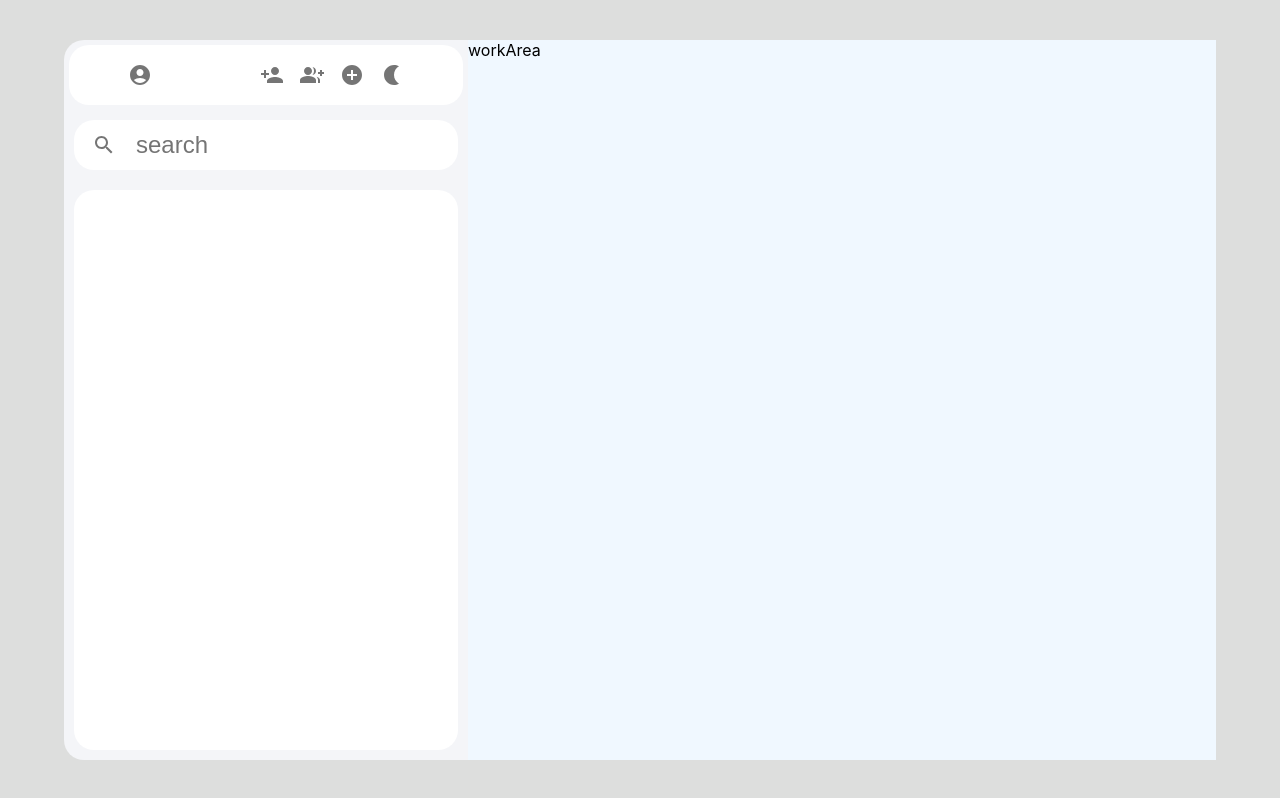
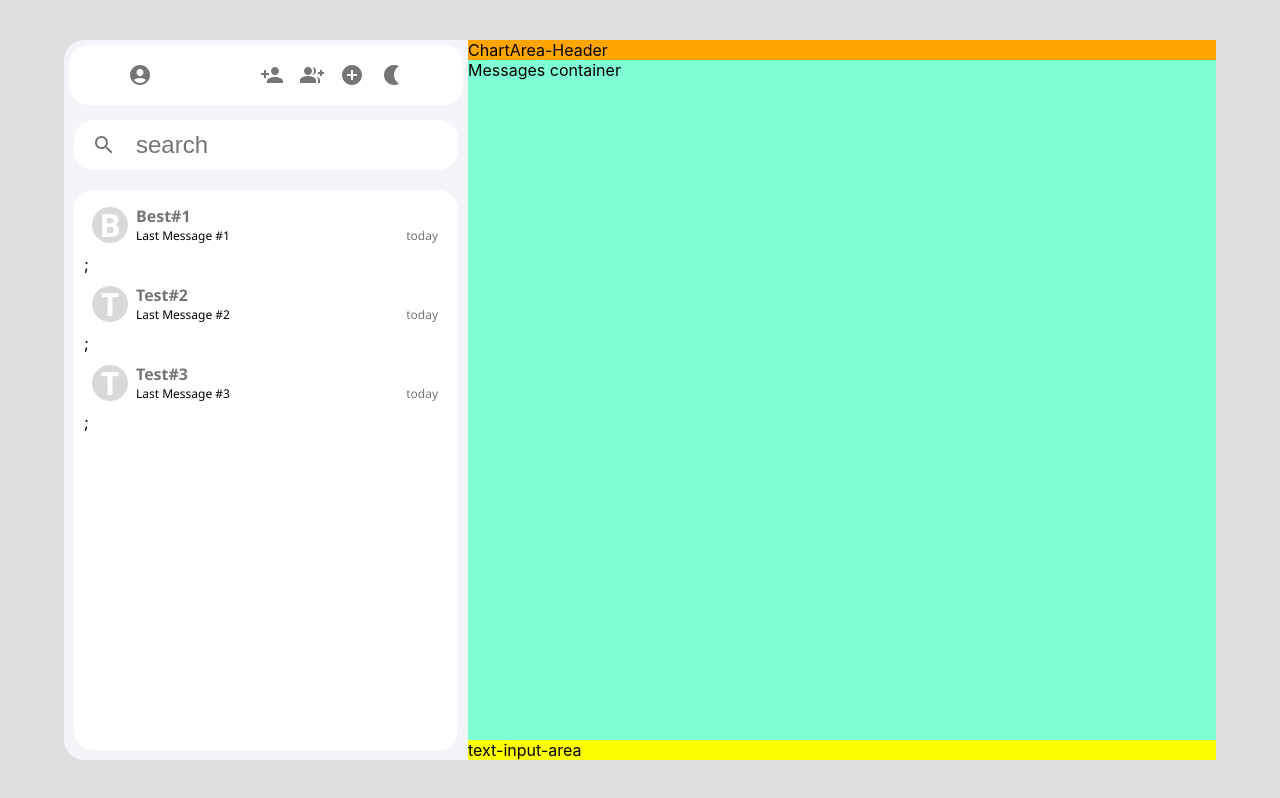
Before and after one commit to gokulkrishnan63/chat_app, a React (Create React App) app: page / in a window 1280 px wide. Built offline with nearby package versions, Linux system fonts and the light colour scheme.

Commit message:
new file added chatArea

```diff
--- /dev/null
+++ b/src/components/ChatArea.jsx
@@ -0,0 +1,13 @@
+import React from "react";
+import "./myStyles.css";
+
+const ChatArea = () => {
+  return <div className="chatArea-container">
+
+    <div className="chatArea-header">ChartArea-Header</div>
+    <div className="messages-container">Messages container</div>
+    <div className="text-input-area"> text-input-area</div>
+  </div>;
+};
+
+export default ChatArea;
--- a/src/components/MainContainer.jsx
+++ b/src/components/MainContainer.jsx
@@ -1,15 +1,17 @@
 import React from "react";
 import "./myStyles.css";
 import Sidebar from "./Sidebar";
-import WorkArea from "./workArea";
+import ChatArea from "./ChatArea";
 
 function MainComponents() {
   return (
     <>
       <div className="main-container">
         <Sidebar />
-        <WorkArea />
+      <ChatArea/>
+
       </div>
+
     </>
   );
 }
--- a/src/components/Sidebar.jsx
+++ b/src/components/Sidebar.jsx
@@ -1,14 +1,20 @@
-import React from "react";
+import React, { useState } from "react";
+// material icon react
 import AccountCircleIcon from "@mui/icons-material/AccountCircle";
 import PersonAddIcon from "@mui/icons-material/PersonAdd";
 import GroupAddIcon from "@mui/icons-material/GroupAdd";
 import AddCircleIcon from "@mui/icons-material/AddCircle";
 import NightlightIcon from "@mui/icons-material/Nightlight";
-import SearchIcon from '@mui/icons-material/Search';
+import SearchIcon from "@mui/icons-material/Search";
 import { IconButton } from "@mui/material";
 import Conversations from "./conversations";
 
 function Sidebar() {
+  const [conversations] = useState([
+    { name: "Best#1", lastMessage: "Last Message #1", timeStamp: "today" },
+    { name: "Test#2", lastMessage: "Last Message #2", timeStamp: "today" },
+    { name: "Test#3", lastMessage: "Last Message #3", timeStamp: "today" },
+  ]);
   return (
     <div className="sidebar-container">
       <div className="sb-header">
@@ -33,16 +39,19 @@ function Sidebar() {
         </div>
       </div>
       <div className="sb-search">
-      <IconButton>
-      <SearchIcon />
-
-      </IconButton>
-      <input type="text" placeholder="search" className="search_box"/>
-
+        <IconButton>
+          <SearchIcon />
+        </IconButton>
+        <input type="text" placeholder="search" className="search_box" />
       </div>
       <div className="sb-conversations">
-        <Conversations />
-         </div>
+        {conversations.map((conversation,index) => (
+          <div key={index}>
+           <Conversations props={conversation} />;
+
+          </div>
+        ))}
+      </div>
     </div>
   );
 }
--- a/src/components/conversations.jsx
+++ b/src/components/conversations.jsx
@@ -1,9 +1,14 @@
+const Conversations = ({props}) => {
+  return (
+    <div className="conversation-container">
+      {/* we extrated the first letter to set as icon */}
+      <p className="con-icon">{props.name[0]}</p>
+      <p className="con-title">{props.name}</p>
+      <p className="con-lastMessage">{props.lastMessage}</p>
+      <p className="con-timeStamp">{props.timeStamp}</p>
 
-const Conversations=()=>{
-return(
-    <>
-    </>
-)
-}
+    </div>
+  )
+};
 
-export default Conversations
+export default Conversations;
--- a/src/components/myStyles.css
+++ b/src/components/myStyles.css
@@ -1,4 +1,4 @@
-.main-container{
+.main-container {
   background-color: #f4f5f8;
   height: 90vh;
   display: flex;
@@ -6,49 +6,126 @@
   border-radius: 20px;
 }
 /* sidebar container */
-.sidebar-container{
-    flex:0.3;
+.sidebar-container {
+  flex: 0.3;
   display: flex;
   flex-direction: column;
 }
 
-.sb-header{
+.sb-header {
   background-color: white;
   border-radius: 20px;
-  padding:10px 5px;
-  margin:5px;
+  padding: 10px 5px;
+  margin: 5px;
   display: flex;
   justify-content: space-around;
 }
-.sb-search{
+.sb-search {
   background-color: white;
   border-radius: 20px;
-  padding:5px 10px;
-  margin:10px;
+  padding: 5px 10px;
+  margin: 10px;
   display: flex;
   align-items: center;
+}
+.search_box {
+  outline-width: 0;
+  border: none;
+  font-size: 1.5rem;
+  margin-left: 10px;
+}
+
+.sb-conversations {
+  background-color: white;
+  border-radius: 20px;
+  padding: 5px 10px;
+  margin: 10px;
+  flex: 1;
+}
+
+/* ------------------------------------ */
+
+/* workarea component */
+.workArea-container {
+  background-color: aliceblue;
+  flex: 0.7;
+}
+
+/* ----------------------- */
+
+/* conversation component */
+
+.conversation-container {
+  display: grid;
+  grid-template-columns: 32px auto auto;
+  grid-template-rows: auto auto;
+  column-gap: 10px;
+  padding: 5px;
+  margin: 5px;
+  border-radius: 20px;
+}
+
+.con-icon {
+  grid-area: 1/1/3/2;
+
+  display: flex;
+  justify-content: center;
+  align-items: center;
+  background-color: #d9d9d9;
+
+  font-family: "Segoe UI", Tahoma, Geneva, Verdana, sans-serif;
+  font-size: 2rem;
+  font-weight: bolder;
+  color: white;
+  height: 32px;
+  width: 32px;
+  padding: 2px;
+
+  border-radius: 50px;
+  justify-self: center;
+  align-self: center;
+}
+
+.con-title{
+  grid-area:1/2/2/4;
+  font-family: 'Segoe UI', Tahoma, Geneva, Verdana, sans-serif;
+  font-weight: bold;
+  color:rgba(0,0,0,0.54)
+}
+
+.con-timeStamp{
+  justify-self: flex-end;
+  font-family: 'Segoe UI', Tahoma, Geneva, Verdana, sans-serif;
+  font-size: 0.75rem;
+  color:rgba(0,0,0,0.54);
+}
+.con-lastMessage{
+  font-family: 'Segoe UI', Tahoma, Geneva, Verdana, sans-serif;
+  font-size:0.75rem;
 
 }
-.search_box{
-  outline-width:0 ;
-  border: none;
-  font-size:1.5rem;
-  margin-left:10px ;
+/* -------------------- */
 
+
+
+/* chatArea-container */
+.chatArea-container{
+  display: flex;
+  flex-direction: column;
+  width: 100%;
 }
 
+.chatArea-header{
+  background-color: orange;
+}
 
-.sb-conversations{
-
-  background-color: white;;
-  border-radius:20px;
-  padding:5px 10px;
-  margin: 10px;
+.messages-container{
+  background-color: aquamarine;
   flex:1;
 }
 
-/* ------------------------------------ */
-.workArea-container{
-  background-color: aliceblue;
-  flex:0.7;
+.text-input-area{
+  background-color: yellow;
 }
+
+/* ------- */
--- a/src/components/workArea.jsx
+++ /dev/null
@@ -1,9 +0,0 @@
-import React from "react";
-
-import "./myStyles.css";
-
-const WorkArea = function () {
-  return <div className="workArea-container">workArea</div>;
-};
-
-export default WorkArea;
```
Lines whose indentation alone changed are shown as unchanged.
